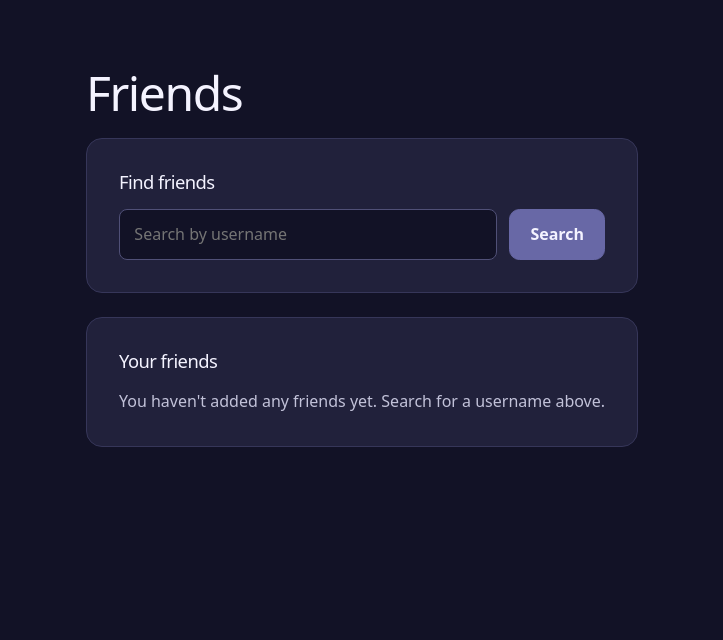
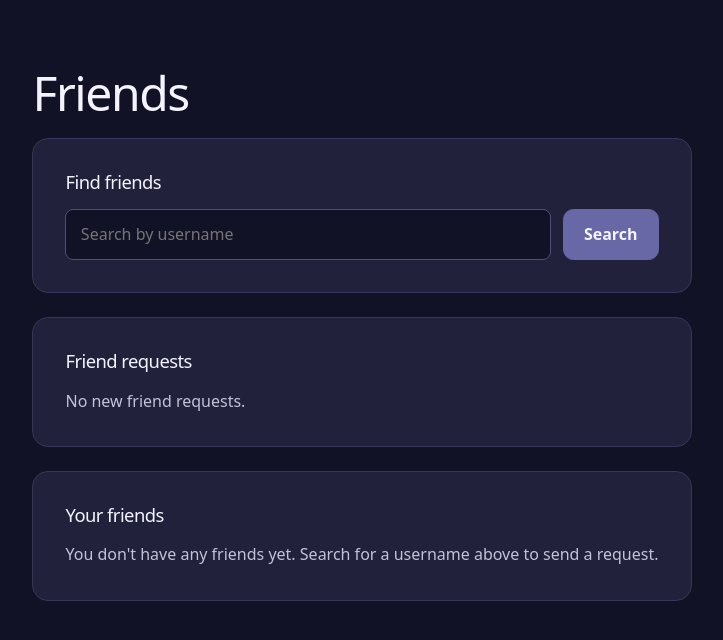
Before and after one commit to mamc28/Group3Proj, a Node server app: template ProjectSourceCode/src/views/pages/friends.hbs in a window 1280 px wide. Shown: the part 84-724 px from the top of the page, without its empty margins (278-1001 px from the left). Run offline with Node 20, Linux system fonts and the light colour scheme; the template is opened without the code that fills it, so the values that code supplies are empty; some libraries are stand-ins or nearby versions.

Commit message:
Added the friend request feature

```diff
--- a/ProjectSourceCode/src/index.js
+++ b/ProjectSourceCode/src/index.js
@@ -225,11 +225,35 @@ app.get('/friends', auth, async (req, res) => {
        FROM friendships
        JOIN users ON users.user_id = friendships.friend_id
        WHERE friendships.user_id = $1
+         AND friendships.status = 'accepted'
        ORDER BY users.username`,
       [userId]
     );
 
-    // Only search when something was typed. Leaves out yourself and people already added.
+    // Requests other people sent you, waiting for you to accept or decline.
+    const incomingRequests = await db.any(
+      `SELECT users.user_id, users.username
+       FROM friendships
+       JOIN users ON users.user_id = friendships.user_id
+       WHERE friendships.friend_id = $1
+         AND friendships.status = 'pending'
+       ORDER BY friendships.created_at`,
+      [userId]
+    );
+
+    // Requests you sent that the other person hasn't answered yet.
+    const sentRequests = await db.any(
+      `SELECT users.user_id, users.username
+       FROM friendships
+       JOIN users ON users.user_id = friendships.friend_id
+       WHERE friendships.user_id = $1
+         AND friendships.status = 'pending'
+       ORDER BY friendships.created_at`,
+      [userId]
+    );
+
+    // Only search when something was typed. Leaves out yourself, your friends,
+    // and anyone you already have a request with (sent or received).
     let results = [];
     if (search) {
       results = await db.any(
@@ -238,6 +262,7 @@ app.get('/friends', auth, async (req, res) => {
          WHERE username ILIKE $1
            AND user_id <> $2
            AND user_id NOT IN (SELECT friend_id FROM friendships WHERE user_id = $2)
+           AND user_id NOT IN (SELECT user_id FROM friendships WHERE friend_id = $2)
          ORDER BY username
          LIMIT 10`,
         ['%' + search + '%', userId]
@@ -280,7 +305,6 @@ app.get('/friends', auth, async (req, res) => {
       );
     }
 
-
     res.render('pages/friends', {
       isHome: true, // uses the same dashboard layout as the home page
       username: req.session.user.username,
@@ -288,6 +312,8 @@ app.get('/friends', auth, async (req, res) => {
       searched: search !== '',
       results,
       friends,
+      incomingRequests,
+      sentRequests,
       profile,
     });
   } catch (error) {
@@ -301,26 +327,59 @@ app.get('/friends', auth, async (req, res) => {
   }
 });
 
-// Add a friend from the search results.
-app.post('/friends/add', auth, async (req, res) => {
+// Send a friend request from the search results.
+app.post('/friends/request', auth, async (req, res) => {
   try {
     await db.none(
-      `INSERT INTO friendships (user_id, friend_id)
-       VALUES ($1, $2)
+      `INSERT INTO friendships (user_id, friend_id, status)
+       VALUES ($1, $2, 'pending')
        ON CONFLICT DO NOTHING`,
       [req.session.user.user_id, req.body.friend_id]
     );
   } catch (error) {
-    console.error('Add friend failed:', error.code);
+    console.error('Friend request failed:', error.code);
   }
   res.redirect('/friends');
 });
 
-// Remove a friend from the list.
+// Accept a friend request. Both people end up on each other's friends list.
+app.post('/friends/accept', auth, async (req, res) => {
+  const userId = req.session.user.user_id;
+  const senderId = req.body.friend_id;
+
+  try {
+    await db.tx(async t => {
+      // Only accepts a request that was actually sent to you.
+      const accepted = await t.result(
+        `UPDATE friendships
+         SET status = 'accepted'
+         WHERE user_id = $1 AND friend_id = $2 AND status = 'pending'`,
+        [senderId, userId]
+      );
+
+      if (accepted.rowCount === 1) {
+        await t.none(
+          `INSERT INTO friendships (user_id, friend_id, status)
+           VALUES ($1, $2, 'accepted')
+           ON CONFLICT (user_id, friend_id) DO UPDATE SET status = 'accepted'`,
+          [userId, senderId]
+        );
+      }
+    });
+  } catch (error) {
+    console.error('Accept friend request failed:', error.code);
+  }
+  res.redirect('/friends');
+});
+
+// Decline a request, cancel a request you sent, or delete a friend.
+// Removes the connection in both directions, so it disappears for both people.
 app.post('/friends/remove', auth, async (req, res) => {
   try {
     await db.none(
-      'DELETE FROM friendships WHERE user_id = $1 AND friend_id = $2',
+      `DELETE FROM friendships
+       WHERE (user_id = $1 AND friend_id = $2)
+          OR (user_id = $2 AND friend_id = $1)`,
       [req.session.user.user_id, req.body.friend_id]
     );
   } catch (error) {
--- /dev/null
+++ b/ProjectSourceCode/src/init_data/004_friend_requests.sql
@@ -0,0 +1,5 @@
+-- Friend requests: a friendships row starts as 'pending' when someone sends a request,
+-- and becomes 'accepted' when the other person accepts it.
+-- Friendships made before requests existed count as already accepted.
+ALTER TABLE friendships
+    ADD COLUMN IF NOT EXISTS status VARCHAR(10) NOT NULL DEFAULT 'accepted';
--- a/ProjectSourceCode/src/migrateStudy.js
+++ b/ProjectSourceCode/src/migrateStudy.js
@@ -6,6 +6,7 @@ const migrations = [
   '001_create.sql',
   '002_card_images.sql',
   '003_card_reviews.sql',
+  '004_friend_requests.sql',
 ];
 
 db.tx(async t => {
--- a/ProjectSourceCode/src/public/css/styles.css
+++ b/ProjectSourceCode/src/public/css/styles.css
@@ -311,3 +311,10 @@ html:has(.set-dialog[open]) { overflow: hidden; }
   .progress-set-heading { align-items: flex-start; }
 }
 @media (max-width: 360px) { .progress-summary { grid-template-columns: 1fr; } }
+
+/* Friend requests: Accept / Decline buttons side by side. */
+.friend-actions { display: flex; gap: .5rem; }
+.friend-accept { background: #6868a6; border-color: #6868a6; }
+.friend-accept:hover { background: #7a7abd; }
+.friend-subheading { margin-top: 1.75rem; font-size: 1rem; }
+.light-mode .friend-accept { background: #a4a6c3; border-color: #9195b0; }
--- a/ProjectSourceCode/src/views/pages/friends.hbs
+++ b/ProjectSourceCode/src/views/pages/friends.hbs
@@ -15,13 +15,51 @@
         {{#each results}}
           <li class="friend-row">
             <span>{{username}}</span>
-            <form action="/friends/add" method="POST">
+            <form action="/friends/request" method="POST">
               <input type="hidden" name="friend_id" value="{{user_id}}">
-              <button class="friend-button" type="submit">Add</button>
+              <button class="friend-button" type="submit">Send request</button>
             </form>
           </li>
         {{else}}
           <li class="card-description">No users found for "{{search}}".</li>
+        {{/each}}
+      </ul>
+    {{/if}}
+  </section>
+
+  <section class="dashboard-card" aria-labelledby="requests-heading">
+    <h2 class="card-heading" id="requests-heading">Friend requests</h2>
+    <ul class="friend-list">
+      {{#each incomingRequests}}
+        <li class="friend-row">
+          <span><strong>{{username}}</strong> wants to be friends</span>
+          <div class="friend-actions">
+            <form action="/friends/accept" method="POST">
+              <input type="hidden" name="friend_id" value="{{user_id}}">
+              <button class="friend-button friend-accept" type="submit">Accept</button>
+            </form>
+            <form action="/friends/remove" method="POST">
+              <input type="hidden" name="friend_id" value="{{user_id}}">
+              <button class="friend-button" type="submit">Decline</button>
+            </form>
+          </div>
+        </li>
+      {{else}}
+        <li class="card-description">No new friend requests.</li>
+      {{/each}}
+    </ul>
+
+    {{#if sentRequests.length}}
+      <h3 class="card-heading friend-subheading">Requests sent</h3>
+      <ul class="friend-list">
+        {{#each sentRequests}}
+          <li class="friend-row">
+            <span>{{username}} <span class="card-description">· Waiting for a reply</span></span>
+            <form action="/friends/remove" method="POST">
+              <input type="hidden" name="friend_id" value="{{user_id}}">
+              <button class="friend-button" type="submit">Cancel</button>
+            </form>
+          </li>
         {{/each}}
       </ul>
     {{/if}}
@@ -35,11 +73,12 @@
           <a class="friend-name" href="/friends?profile={{user_id}}">{{username}}</a>
           <form action="/friends/remove" method="POST">
             <input type="hidden" name="friend_id" value="{{user_id}}">
-            <button class="friend-button" type="submit">Remove</button>
+            <button class="friend-button" type="submit" data-name="{{username}}"
+                    onclick="return confirm('Delete ' + this.dataset.name + ' as a friend?');">Delete</button>
           </form>
         </li>
       {{else}}
-        <li class="card-description">You haven't added any friends yet. Search for a username above.</li>
+        <li class="card-description">You don't have any friends yet. Search for a username above to send a request.</li>
       {{/each}}
     </ul>
   </section>
@@ -58,6 +97,7 @@
         <p><strong>{{profile.current_streak}}</strong> day streak</p>
         <p><strong>{{profile.longest_streak}}</strong> longest streak</p>
       </div>
+
       <h3 class="card-heading">Flashcard sets</h3>
       <ul class="friend-list">
         {{#each profile.sets}}
```
